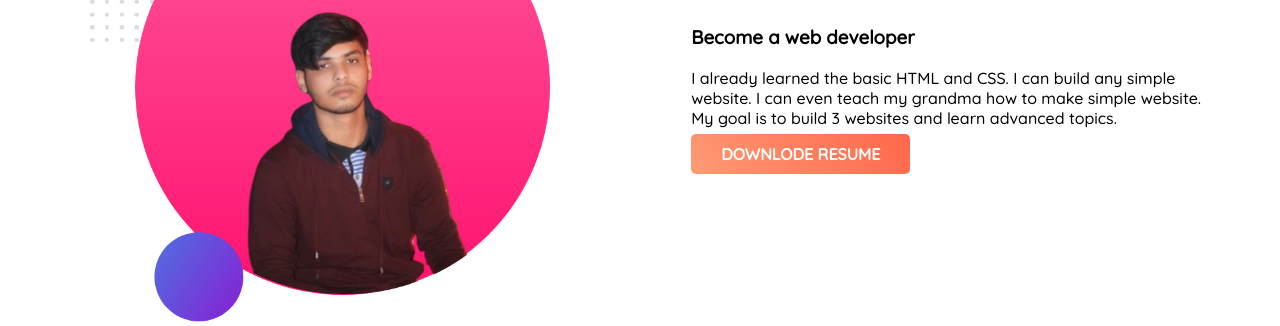
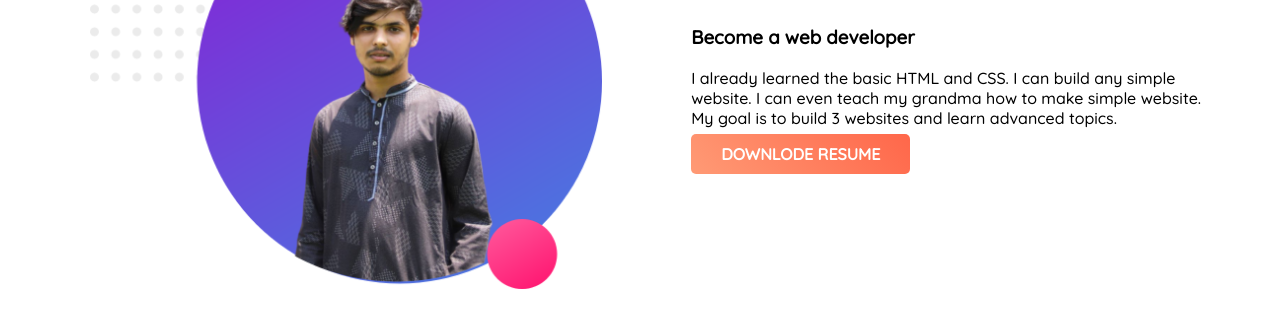
Before and after one commit to marufhosen/Web-Portfolio, a plain HTML site: page index.html in a window 1280 px wide. Shown: the part 721-1047 px from the top of the page. After the commit the page ends 1014 px from the top, so only its background shows below. Drawn offline with Linux system fonts and the light colour scheme.

Commit message:
final change

```diff
--- a/index.html
+++ b/index.html
@@ -24,7 +24,7 @@
 
     <section class="content">
         <div class="info">
-            <img src="src/images/my-bg2.png" alt="">
+            <img src="src/images/image 12.png" alt="">
         </div>
         <div class="info">
             <h1>Dream Big</h1>
--- a/src/style/style.css
+++ b/src/style/style.css
@@ -28,8 +28,11 @@ span{
     padding-left: 2%;
 }
 .info img{
-    width: 90%;
+    width: 85%;
 }
 .content{
     margin-top: 100px;
 }
+.content img{
+    width: 100%;
+}
```
Also changed, not shown: src/images/image 12.png (added).
